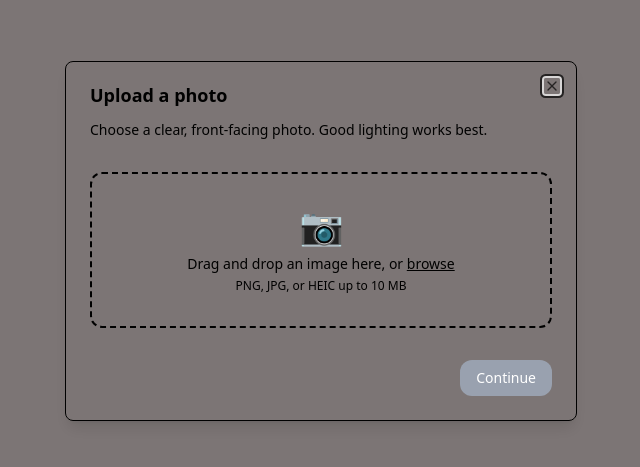
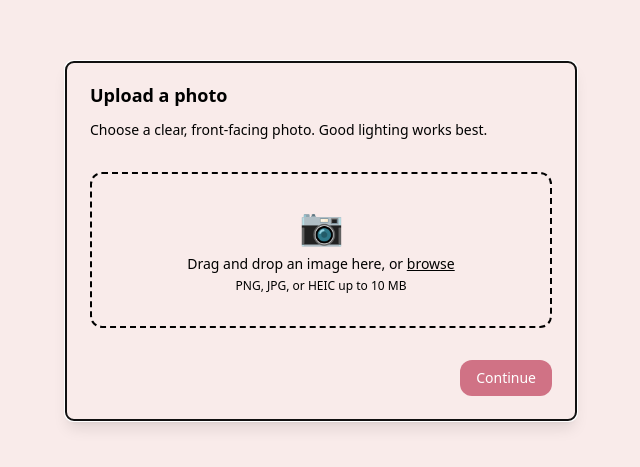
Before and after one commit to johnwalterdennis/Tryon-ai, a Next.js app in the folder frontend/: page /uploadpage in a window 1280 px wide. Shown: the part 159-626 px from the top of the page, without its empty margins (319-959 px from the left). Built offline with nearby package versions, Linux system fonts and the light colour scheme.

Commit message:
routed from index to upload to tryon

```diff
--- a/frontend/src/components/ui/dialog.tsx
+++ b/frontend/src/components/ui/dialog.tsx
@@ -22,49 +22,54 @@ function DialogPortal({
   return <DialogPrimitive.Portal data-slot="dialog-portal" {...props} />
 }
 
-function DialogClose({
-  ...props
-}: React.ComponentProps<typeof DialogPrimitive.Close>) {
-  return <DialogPrimitive.Close data-slot="dialog-close" {...props} />
-}
+// function DialogClose({
+//   ...props
+// }: React.ComponentProps<typeof DialogPrimitive.Close>) {
+//   return <DialogPrimitive.Close data-slot="dialog-close" {...props} />
+// }
 
-function DialogOverlay({
-  className,
-  ...props
-}: React.ComponentProps<typeof DialogPrimitive.Overlay>) {
-  return (
-    <DialogPrimitive.Overlay
-      data-slot="dialog-overlay"
-      className={cn(
-        "data-[state=open]:animate-in data-[state=closed]:animate-out data-[state=closed]:fade-out-0 data-[state=open]:fade-in-0 fixed inset-0 z-50 bg-black/50",
-        className
-      )}
-      {...props}
-    />
-  )
-}
+// function DialogOverlay({
+//   className,
+//   ...props
+// }: React.ComponentProps<typeof DialogPrimitive.Overlay>) {
+//   return (
+//     <DialogPrimitive.Overlay
+//       data-slot="dialog-overlay"
+//       className={cn(
+//         "data-[state=open]:animate-in data-[state=closed]:animate-out data-[state=closed]:fade-out-0 data-[state=open]:fade-in-0 fixed inset-0 z-50 bg-black/50",
+//         className
+//       )}
+//       {...props}
+//     />
+//   )
+// }
 
 function DialogContent({
   className,
   children,
   showCloseButton = true,
+  lock = true,
   ...props
 }: React.ComponentProps<typeof DialogPrimitive.Content> & {
   showCloseButton?: boolean
+  lock?: boolean;
 }) {
   return (
-    <DialogPortal data-slot="dialog-portal">
-      <DialogOverlay />
+    <DialogPortal>
+      {/* <DialogOverlay /> */}
       <DialogPrimitive.Content
         data-slot="dialog-content"
         className={cn(
           "bg-background data-[state=open]:animate-in data-[state=closed]:animate-out data-[state=closed]:fade-out-0 data-[state=open]:fade-in-0 data-[state=closed]:zoom-out-95 data-[state=open]:zoom-in-95 fixed top-[50%] left-[50%] z-50 grid w-full max-w-[calc(100%-2rem)] translate-x-[-50%] translate-y-[-50%] gap-4 rounded-lg border p-6 shadow-lg duration-200 sm:max-w-lg",
           className
         )}
+        onEscapeKeyDown={(e) => lock && e.preventDefault()}
+        onPointerDownOutside={(e) => lock && e.preventDefault()}
+        onInteractOutside={(e) => lock && e.preventDefault()}
         {...props}
       >
         {children}
-        {showCloseButton && (
+        {/* {showCloseButton && (
           <DialogPrimitive.Close
             data-slot="dialog-close"
             className="ring-offset-background focus:ring-ring data-[state=open]:bg-accent data-[state=open]:text-muted-foreground absolute top-4 right-4 rounded-xs opacity-70 transition-opacity hover:opacity-100 focus:ring-2 focus:ring-offset-2 focus:outline-hidden disabled:pointer-events-none [&_svg]:pointer-events-none [&_svg]:shrink-0 [&_svg:not([class*='size-'])]:size-4"
@@ -72,7 +77,7 @@ function DialogContent({
             <XIcon />
             <span className="sr-only">Close</span>
           </DialogPrimitive.Close>
-        )}
+        )} */}
       </DialogPrimitive.Content>
     </DialogPortal>
   )
@@ -129,12 +134,12 @@ function DialogDescription({
 
 export {
   Dialog,
-  DialogClose,
+  // DialogClose,
   DialogContent,
   DialogDescription,
   DialogFooter,
   DialogHeader,
-  DialogOverlay,
+  // DialogOverlay,
   DialogPortal,
   DialogTitle,
   DialogTrigger,
--- a/frontend/src/pages/index.tsx
+++ b/frontend/src/pages/index.tsx
@@ -22,7 +22,7 @@ export default function Home() {
           />
         </p>
         <Link
-          href="/tryon"
+          href="/uploadpage"
           className="rounded-xl bg-darkpink px-12 py-4 hover:scale-105 transition-all text-white text-2xl font-bold"
         >
           Try now
--- a/frontend/src/pages/uploadpage.tsx
+++ b/frontend/src/pages/uploadpage.tsx
@@ -9,6 +9,8 @@ import {
   DialogHeader,
   DialogTitle,
 } from "@/components/ui/dialog";
+import Link from "next/link";
+
 
 export default function UploadPage() {
   const router = useRouter();
@@ -70,7 +72,7 @@ export default function UploadPage() {
   return (
     <div className="p-6">
       <Dialog open={open} onOpenChange={(v) => setOpen(v)}>
-        <DialogContent className="sm:max-w-lg">
+        <DialogContent className="sm:max-w-lg" lock>
           <DialogHeader>
             <DialogTitle>Upload a photo</DialogTitle>
           </DialogHeader>
@@ -113,15 +115,17 @@ export default function UploadPage() {
             onChange={(e) => onFiles(e.target.files)}
           />
 
-          <div className="mt-4 flex justify-end gap-2">
+          <div className="mt-4 flex justify-end gap-2" id = "Continue button">
             <button
               onClick={handleConfirm}
               disabled={!file}
               className={`rounded-xl px-4 py-2 text-sm text-white ${
-                file ? "bg-black hover:opacity-90" : "bg-gray-400"
+                file ? "bg-black hover:opacity-90" : "bg-darkpink"
               }`}
             >
+            <Link href="/tryon" >
               Continue
+            </Link>
             </button>
           </div>
         </DialogContent>
```
